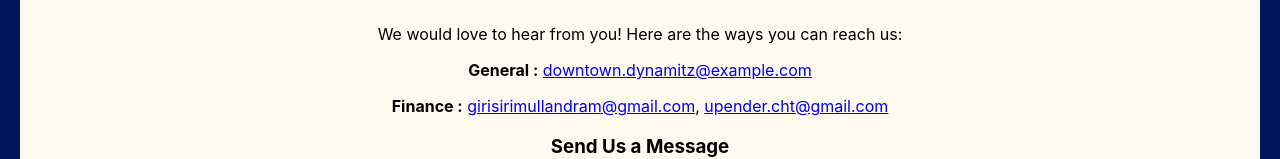
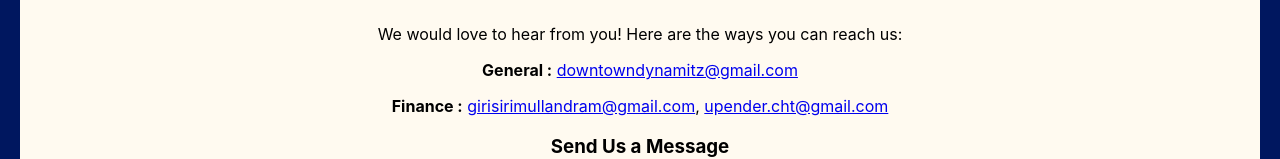
Before and after one commit to downtowndynamitz/downtowndynamitz, a React (Create React App) app: page /contact in a window 1280 px wide. Shown: the part 235-394 px from the top of the page. Built offline with nearby package versions, Linux system fonts and the light colour scheme.

Commit message:
contactsupdated

```diff
--- a/src/components/Contact.js
+++ b/src/components/Contact.js
@@ -6,7 +6,7 @@ const Contact = () => {
             <h2>Contact Us</h2>
             <div class="contact-info">
                 <p>We would love to hear from you! Here are the ways you can reach us:</p>
-                <p><strong>General :</strong> <a href="mailto:downtown.dynamitz@example.com">downtown.dynamitz@example.com</a></p>
+                <p><strong>General :</strong> <a href="mailto:downtowndynamitz@gmail.com">downtowndynamitz@gmail.com</a></p>
                 <p><strong>Finance :</strong> <a href="mailto:girisirimullandram@gmail.com">girisirimullandram@gmail.com</a>, <a href="mailto:upender.cht@gmail.com">upender.cht@gmail.com</a></p>
             </div>
 
```
